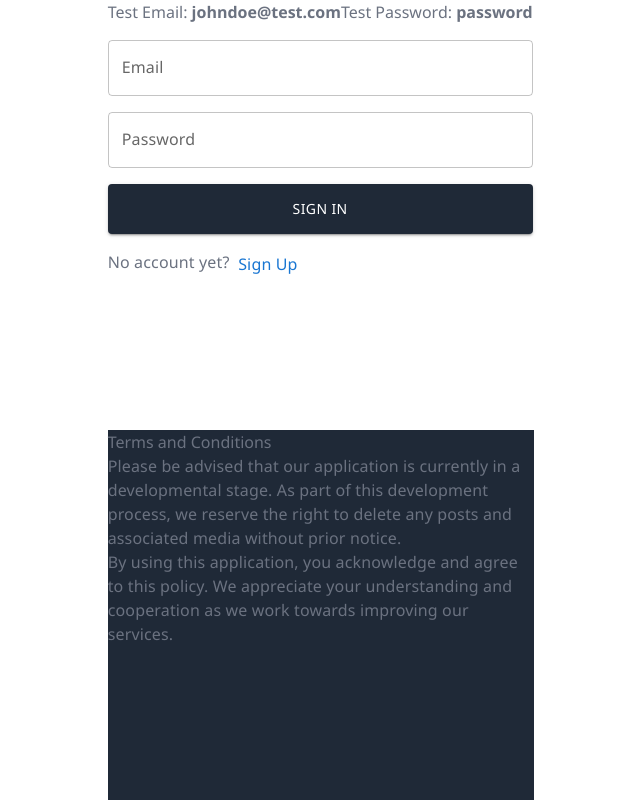
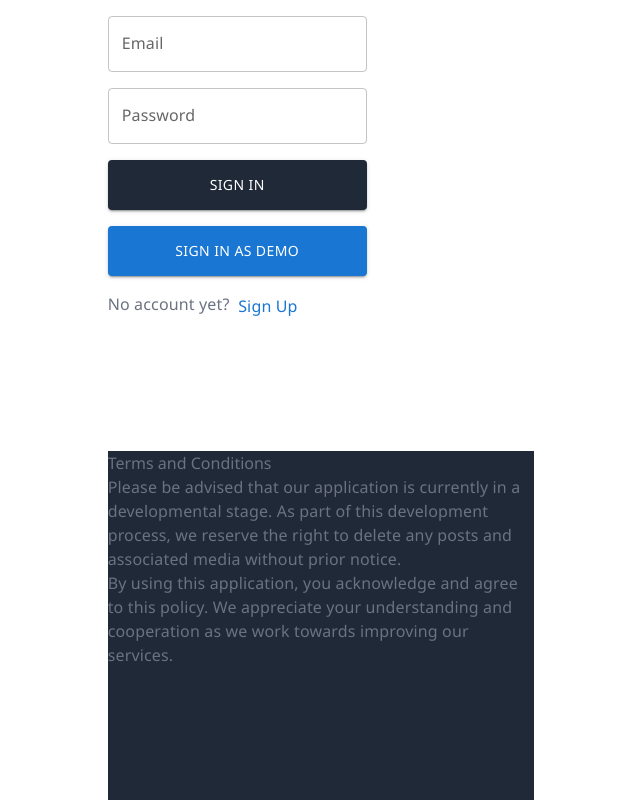
Before and after one commit to nadlambino/snapify, a React (Vite) app in the folder client/: page /auth in a window 1280 px wide. Shown: the whole page, without its empty margins (319-959 px from the left). Built offline with nearby package versions, Linux system fonts and the light colour scheme.

Commit message:
Add demo sign in

```diff
--- a/client/src/components/Auth/SignIn.tsx
+++ b/client/src/components/Auth/SignIn.tsx
@@ -26,6 +26,16 @@ export default function SignIn(props: UnstrictReactPropType) {
   const handleSignUp = async (e: FormEvent) => {
     e.preventDefault()
     setError('')
+    signInUser()
+  }
+
+  const handleSignInDemo = () => {
+    handleFormChange('email', 'johndoe@test.com')
+    handleFormChange('password', 'password')
+    signInUser()
+  }
+
+  const signInUser = async () => {
     const user = await signIn(form)
 
     if (!user) {
@@ -56,6 +66,9 @@ export default function SignIn(props: UnstrictReactPropType) {
             <Button variant="contained" fullWidth className="btn bg-primary" type="submit">Sign In</Button>
           </Grid>
           <Grid item xs={12}>
+            <Button variant="contained" fullWidth className="btn bg-secondary" type="button" onClick={handleSignInDemo}>Sign In as Demo</Button>
+          </Grid>
+          <Grid item xs={12}>
             {props.children && props.children}
           </Grid>
         </Grid>
--- a/client/src/pages/Auth.tsx
+++ b/client/src/pages/Auth.tsx
@@ -14,8 +14,6 @@ function Auth() {
     <Grid item xs={12} sm={7} md={5} lg={4} className="app">
       <Grid container item xs={12} sm={7} md={5} lg={4} className='flex flex-col justify-center gap-10'>
         <div className="p-3 md:p-0 pt-3 w-full flex flex-col items-center justify-center">
-          <span>Test Email: <b>johndoe@test.com</b></span>
-          <span>Test Password: <b>password</b></span>
         {
           isSignIn ?
             <SignIn>
```
